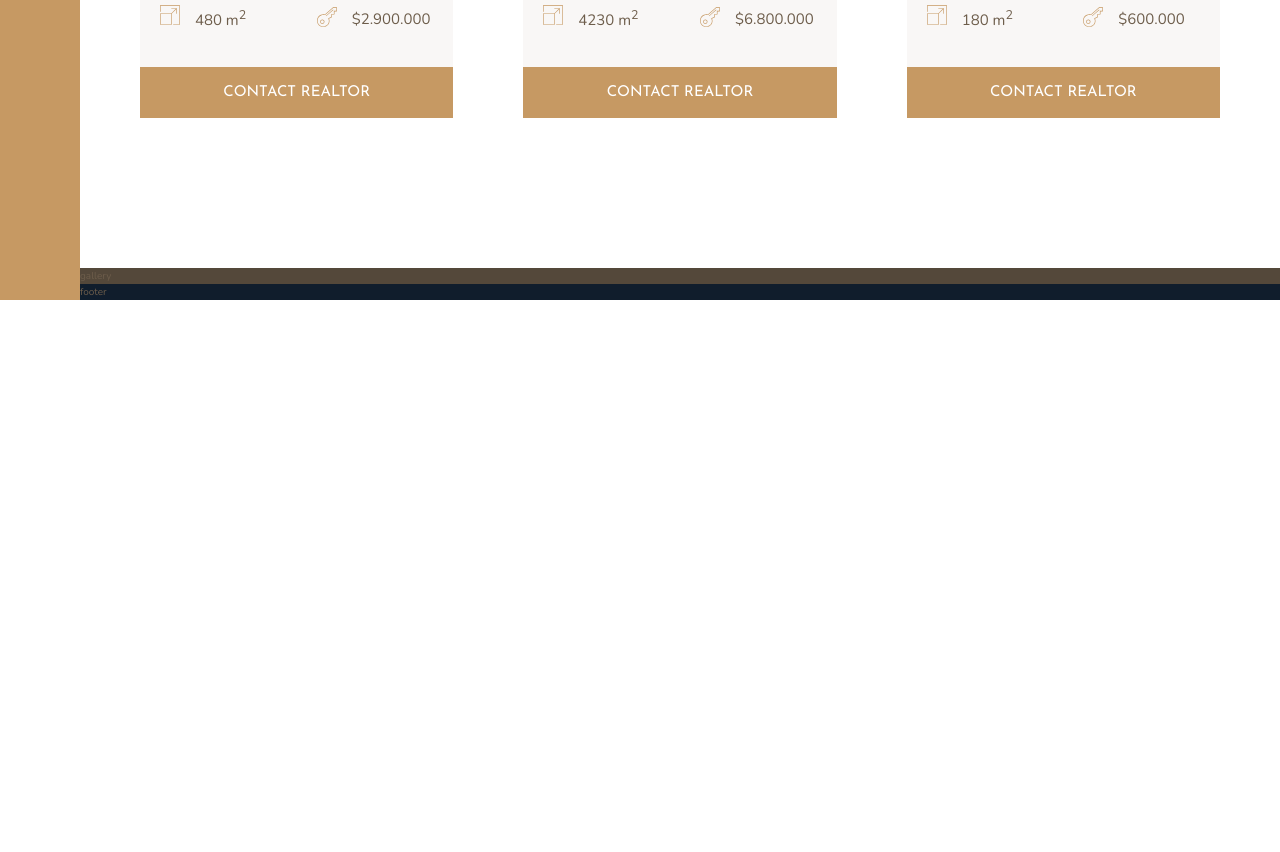
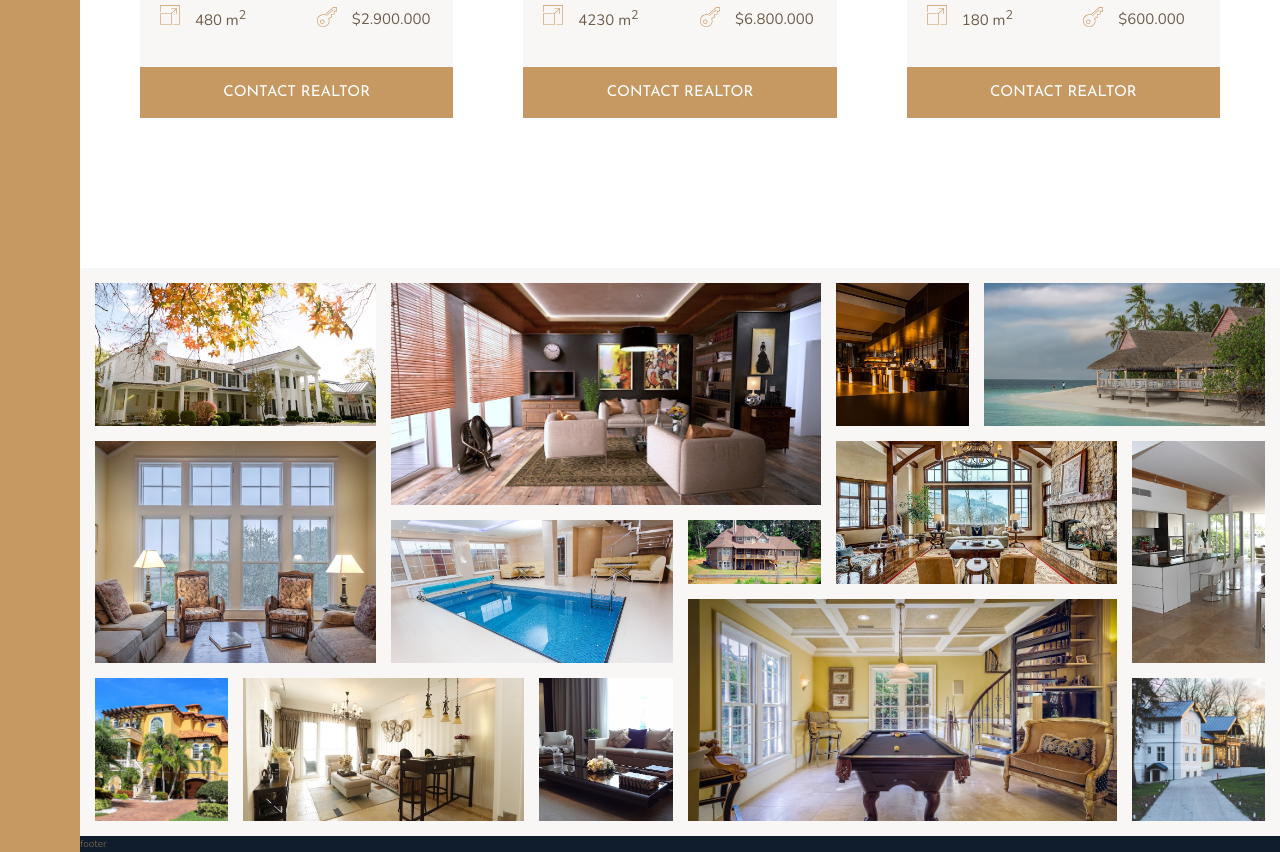
Before and after one commit to giadeagal/css-grid-nexter, a website: page index.html in a window 1280 px wide. Shown: the part 2804-3656 px from the top of the page. Before the commit the page ends 3104 px from the top, so only its background shows below. Drawn offline with nearby package versions, Linux system fonts and the light colour scheme.

Commit message:
gallery section complete

```diff
--- a/index.html
+++ b/index.html
@@ -283,7 +283,65 @@
             </div>
         </section>
 
-        <section class="gallery">gallery</section>
+        <section class="gallery">
+            <figure class="gallery__item gallery__item--1">
+                <img src="img/gal-1.jpeg" alt="Gallery image 1" class="gallery__img">
+            </figure>
+
+            <figure class="gallery__item gallery__item--2">
+                <img src="img/gal-2.jpeg" alt="Gallery image 2" class="gallery__img">
+            </figure>
+
+            <figure class="gallery__item gallery__item--3">
+                <img src="img/gal-3.jpeg" alt="Gallery image 3" class="gallery__img">
+            </figure>
+
+            <figure class="gallery__item gallery__item--4">
+                <img src="img/gal-4.jpeg" alt="Gallery image 4" class="gallery__img">
+            </figure>
+
+            <figure class="gallery__item gallery__item--5">
+                <img src="img/gal-5.jpeg" alt="Gallery image 5" class="gallery__img">
+            </figure>
+
+            <figure class="gallery__item gallery__item--6">
+                <img src="img/gal-6.jpeg" alt="Gallery image 6" class="gallery__img">
+            </figure>
+
+            <figure class="gallery__item gallery__item--7">
+                <img src="img/gal-7.jpeg" alt="Gallery image 7" class="gallery__img">
+            </figure>
+
+            <figure class="gallery__item gallery__item--8">
+                <img src="img/gal-8.jpeg" alt="Gallery image 8" class="gallery__img">
+            </figure>
+
+            <figure class="gallery__item gallery__item--9">
+                <img src="img/gal-9.jpeg" alt="Gallery image 9" class="gallery__img">
+            </figure>
+
+            <figure class="gallery__item gallery__item--10">
+                <img src="img/gal-10.jpeg" alt="Gallery image 10" class="gallery__img">
+            </figure>
+
+            <figure class="gallery__item gallery__item--11">
+                <img src="img/gal-11.jpeg" alt="Gallery image 11" class="gallery__img">
+            </figure>
+
+            <figure class="gallery__item gallery__item--12">
+                <img src="img/gal-12.jpeg" alt="Gallery image 12" class="gallery__img">
+            </figure>
+
+            <figure class="gallery__item gallery__item--13">
+                <img src="img/gal-13.jpeg" alt="Gallery image 13" class="gallery__img">
+            </figure>
+
+            <figure class="gallery__item gallery__item--14">
+                <img src="img/gal-14.jpeg" alt="Gallery image 14" class="gallery__img">
+            </figure>
+
+
+        </section>
 
         <footer class="footer">footer</footer>
     </body>
--- a/sass/_gallery.scss
+++ b/sass/_gallery.scss
@@ -1,5 +1,89 @@
 .gallery {
-    background-color: $color-grey-dark-1;
+    background-color: $color-grey-light-1;
+    grid-column: full-start / full-end;
 
-    grid-column: full-start/full-end;
+    display: grid;
+    grid-template-columns: repeat(8, 1fr);
+    grid-template-rows: repeat(7, 5vw);
+    gap: 1.5rem;
+    padding: 1.5rem;
+
+    &__item {
+        &--1 {
+            grid-row: 1 / span 2;
+            grid-column: 1 / span 2;
+        }
+
+        &--2 {
+            grid-row: 1 / span 3;
+            grid-column: 3 / span 3;
+        }
+
+        &--3 {
+            grid-row: 1 / span 2;
+            grid-column: 6 / 7;
+        }
+
+        &--4 {
+            grid-row: 1 / span 2;
+            grid-column: 7 / span 2;
+        }
+
+        &--5 {
+            grid-row: 3 / span 3;
+            grid-column: 1 / span 2;
+        }
+
+        &--6 {
+            grid-row: 4 / span 2;
+            grid-column: 3 / span 2;
+        }
+
+        &--7 {
+            grid-row: 4 / 5;
+            grid-column: 5 / 6;
+        }
+
+        &--8 {
+            grid-row: 3 / span 2;
+            grid-column: 6 / span 2;
+        }
+
+        &--9 {
+            grid-row: 3 / span 3;
+            grid-column: -2 / -1;
+        }
+
+        &--10 {
+            grid-row: -3 / -1;
+            grid-column: 1 / 2;
+        }
+
+        &--11 {
+            grid-row: -3 / -1;
+            grid-column: 2 / span 2;
+        }
+
+        &--12 {
+            grid-row: -3 / -1;
+            grid-column: 4 / 5;
+        }
+
+        &--13 {
+            grid-row: 5 / -1;
+            grid-column: 5 / span 3;
+        }
+
+        &--14 {
+            grid-row: 6 / -1;
+            grid-column: -2 / -1;
+        }
+    }
+
+    &__img {
+        display: block;
+        width: 100%;
+        height: 100%;
+        object-fit: cover;
+    }
 }
```
Also changed, not shown: css/style.css.
